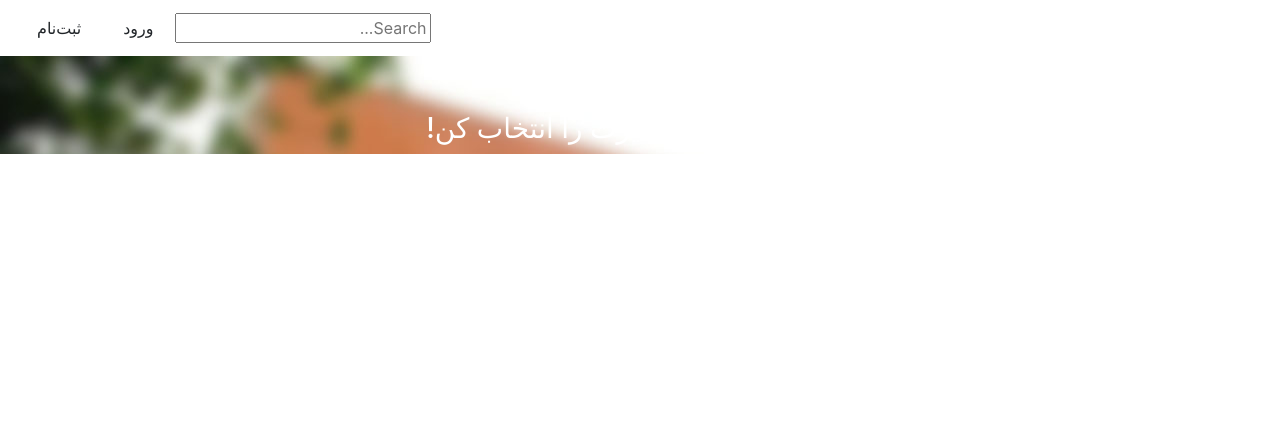
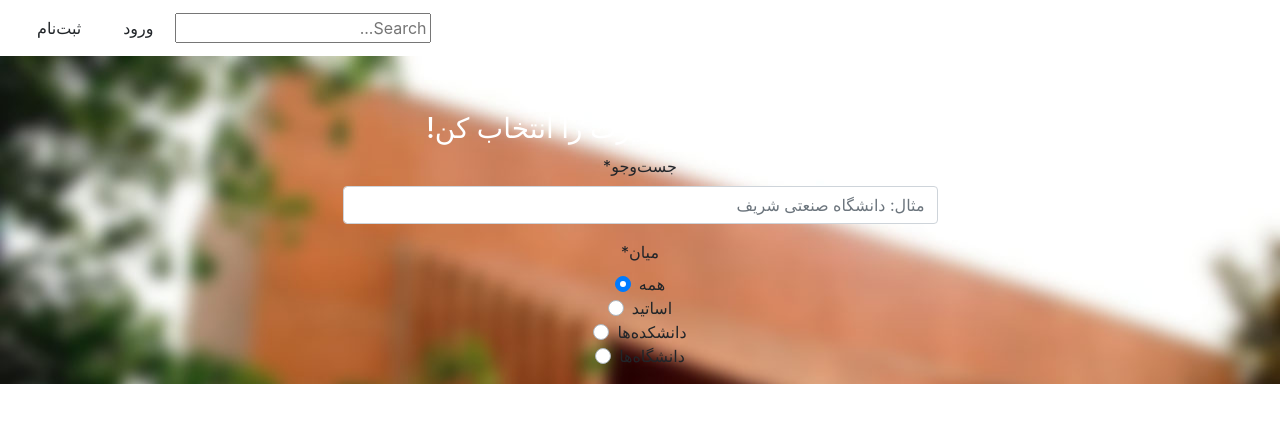
Before and after one commit to kiarashgl/MyAcademy, a Django app: page / in a window 1280 px wide. Shown: the top 423 px of the page. Run offline with Django 3.2, Linux system fonts and the light colour scheme; some libraries are stand-ins or nearby versions.

Commit message:
Add a complete search UI to homepage

```diff
--- /dev/null
+++ b/homepage/forms.py
@@ -0,0 +1,22 @@
+from crispy_forms.helper import FormHelper
+from django.urls import reverse_lazy
+
+from django.forms import Form, CharField, ChoiceField, RadioSelect, TextInput
+
+
+class SearchForm(Form):
+	q = CharField(label='جست‌وجو', widget=TextInput(attrs={'placeholder':'مثال: دانشگاه صنعتی شریف'}),
+									  max_length=100)
+
+	filter_by = ChoiceField(label='میان', 	initial='all',
+										  	widget=RadioSelect,
+										  	choices = (('all', 'همه'), ('profs', 'اساتید'),
+															('depts', 'دانشکده‌ها'),
+															('unis', 'دانشگاه‌ها')))
+
+	def __init__(self, *args, **kwargs):
+		super(Form, self).__init__(*args, **kwargs)
+		self.helper = FormHelper()
+		self.helper.form_method = 'GET'
+		self.helper.form_action = reverse_lazy('entities:search_results')
+		self.helper.disable_csrf = True
--- a/homepage/templates/index.html
+++ b/homepage/templates/index.html
@@ -1,5 +1,6 @@
 {% extends 'fullscreen_header.html' %}
 {% load static %}
+{% load crispy_forms_tags %}
 
 {% block css %}
     {{ block.super }}
@@ -9,4 +10,7 @@
 {% block inside_content %}
 	<h1 class="text-white">مای‌آکادمی</h1>
 	<h3 class="text-white">با آگاهی کامل، مسیرت را انتخاب کن!</h3>
+	<div class="col-lg-6 col-sm-8 mx-auto bg-purple-glass">
+	{% crispy form %}
+	</div>
 {% endblock %}
--- a/homepage/urls.py
+++ b/homepage/urls.py
@@ -1,6 +1,8 @@
 from django.urls import path
-from django.views.generic import TemplateView
+
+from . import views
+
 
 urlpatterns = [
-	path('', TemplateView.as_view(template_name='index.html'), name='home'),
+	path('', views.HomepageView.as_view(), name='home'),
 ]
--- a/homepage/views.py
+++ b/homepage/views.py
@@ -1,3 +1,11 @@
-from django.shortcuts import render
+from django.views.generic.edit import FormView
+from django.urls import reverse_lazy
+from crispy_forms.helper import FormHelper
 
-# Create your views here.
+
+from .forms import SearchForm
+
+
+class HomepageView(FormView):
+	template_name = 'index.html'
+	form_class = SearchForm
```
